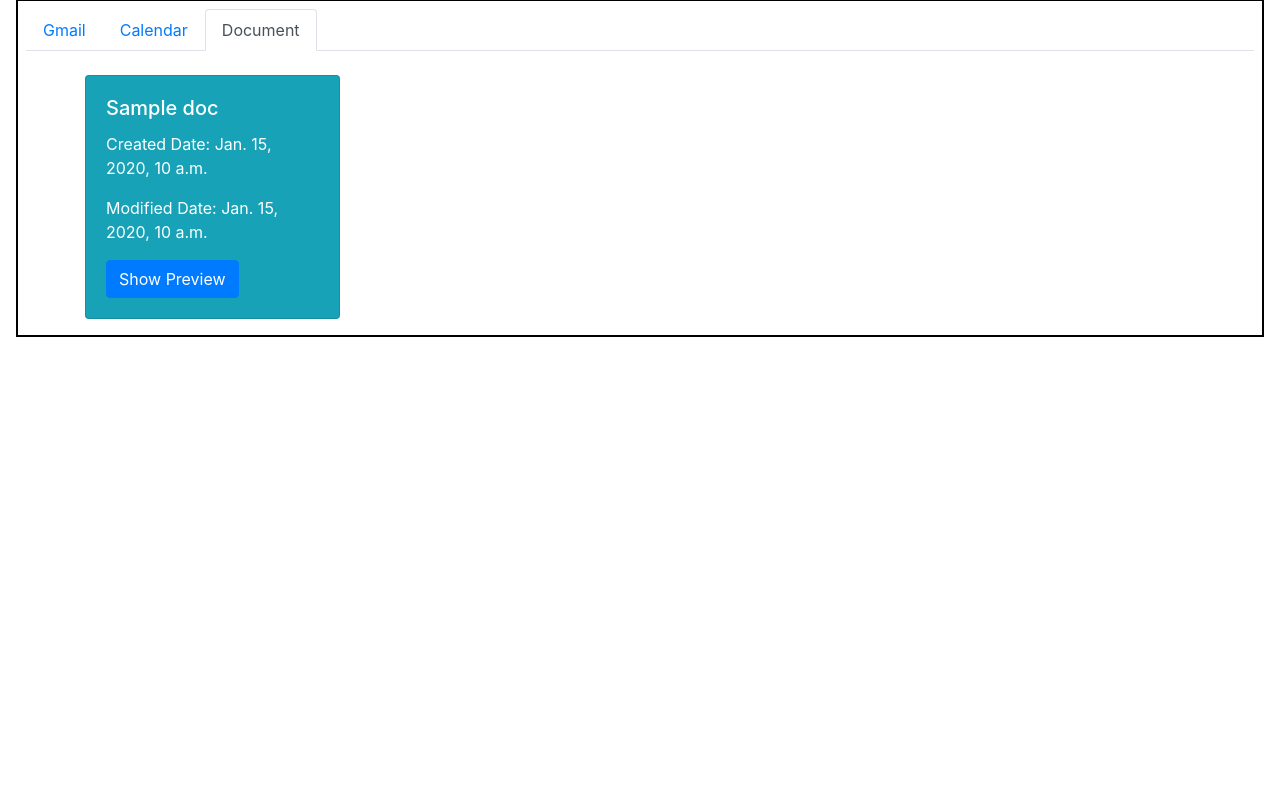
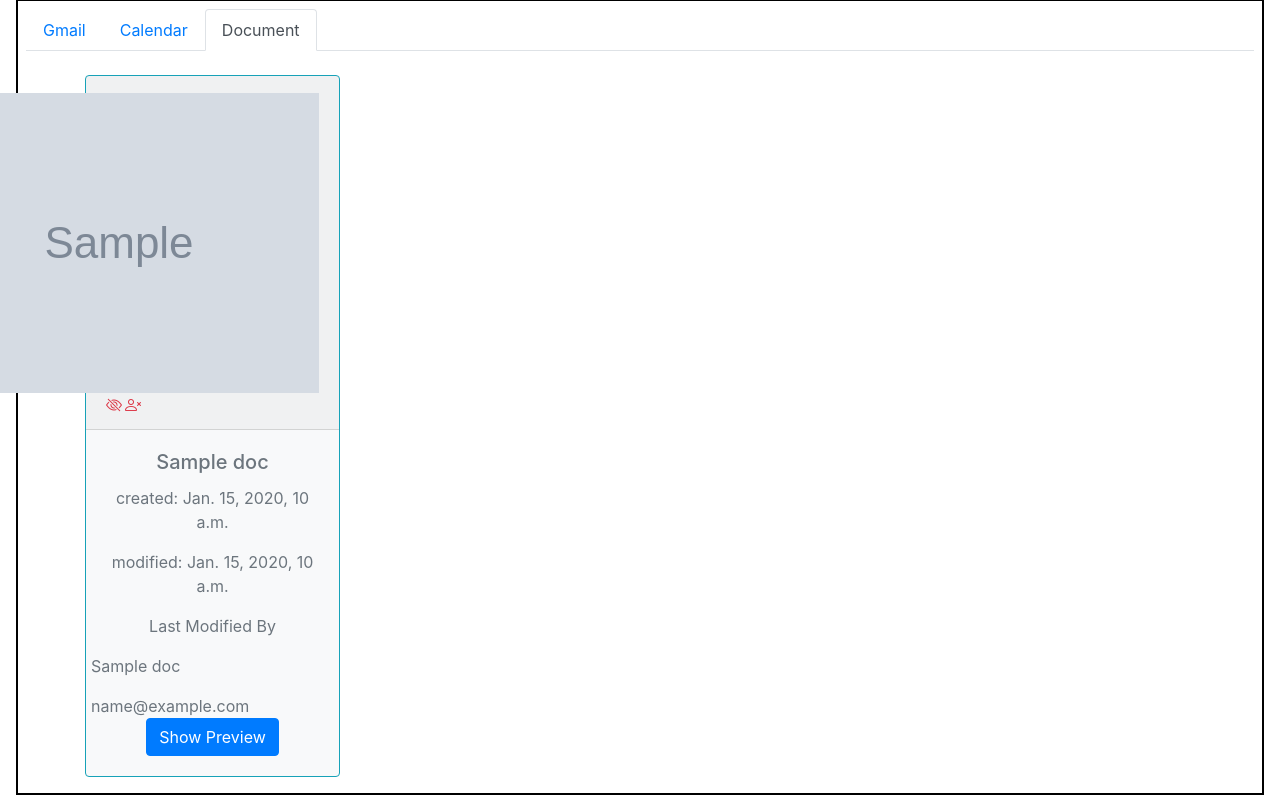
Before and after one commit to w4tson442/Fun-Google-Playground, a Django app: template Googlio/templates/front/dashboard.html in a window 1280 px wide, after a click on "Document". Shown: the part 17-828 px from the top of the page. Before the commit the page ends 354 px from the top, so only its background shows below. Run offline with Django 3.2, Linux system fonts and the light colour scheme; the template is opened without the code that fills it: most values are stand-ins (such as "Sample title", 1, 10 or a date in 2020); grey boxes marked "Sample" are stand-in pictures; some libraries are stand-ins or nearby versions.

Commit message:
Adding more icons and attributes for more info

```diff
--- a/Googlio/static/front/css/dashboard.css
+++ b/Googlio/static/front/css/dashboard.css
@@ -0,0 +1,9 @@
+.card-header img {
+    float: right;
+    margin-top: 5px;
+}
+
+.card-header i {
+    float: left;
+    margin-right: 3px;
+}
--- a/Googlio/templates/front/dashboard.html
+++ b/Googlio/templates/front/dashboard.html
@@ -7,6 +7,8 @@
     <script src="https://ajax.googleapis.com/ajax/libs/jquery/3.5.1/jquery.min.js"></script>
     <!-- bootstrap javascript -->
     <script src="https://maxcdn.bootstrapcdn.com/bootstrap/4.0.0/js/bootstrap.min.js"></script>
+    <!-- bootstrap font css -->
+    <link rel="stylesheet" href="https://cdn.jsdelivr.net/npm/bootstrap-icons@1.3.0/font/bootstrap-icons.css">
     <!-- reference dashboard.css 'static/front/css/dashboard.css' -->
     {% load static %}
     <link rel="stylesheet"  href="{% static 'front/css/dashboard.css' %}"></script>
@@ -31,17 +33,35 @@
         <div class="mt-3 tab-pane fade" id="nav-cal" role="tabpanel" aria-labelledby="nav-cal-tab">eh</div>
         <!-- Documents -->
         <div class="mt-3 tab-pane fade" id="nav-doc" role="tabpanel" aria-labelledby="nav-doc-tab">
-          <div class="container">
+          <div class="container text-center">
           {% if formatted_files %}
           <div class="row">
           {% for doc in formatted_files %}
           <div class="col-md-6 col-lg-4 col-xl-3 py-2">
-          <div class="card h-100 text-white bg-info">
+          <div class="card h-100 bg-light border-info">
             <!-- <img class="card-img-top" src="{{doc.embedLink}}" alt="Card image cap"> -->
-            <div class="card-body">
+            <div class="card-header">
+              <img src="{{doc.iconLink}}" alt="type of file">
+              {% if doc.viewed %}
+              <i class="bi bi-eye text-success"></i>
+              {% else %}
+              <i class="bi bi-eye-slash text-danger"></i>
+              {% endif %}
+              {% if doc.shared %}
+              <i class="bi bi-person-check text-success"></i>
+              {% else %}
+              <i class="bi bi-person-x text-danger"></i>
+              {% endif %}
+            </div>
+            <div class="card-body text-secondary">
               <h5 class="card-title">{{doc.title}}</h5>
-              <p class="card-text">Created Date: {{doc.createdDate}}</p>
-              <p class="card-text">Modified Date: {{doc.modifiedDate}}</p>
+              <p class="card-text">created: {{doc.createdDate}}</p>
+              <p class="card-text">modified: {{doc.modifiedDate}}</p>
+              <p class="card-text">Last Modified By</p>
+              <div class="row">
+                <p class="card-text">{{doc.lm_displayName}}</p>
+                <p class="card-text">{{doc.lm_emailAddress}}</p>
+              </div>
               <a href="#" class="btn btn-primary">Show Preview</a>
             </div>
           </div>
```
Also changed, not shown: Googlio/front/views.py (+12 -0 lines).
